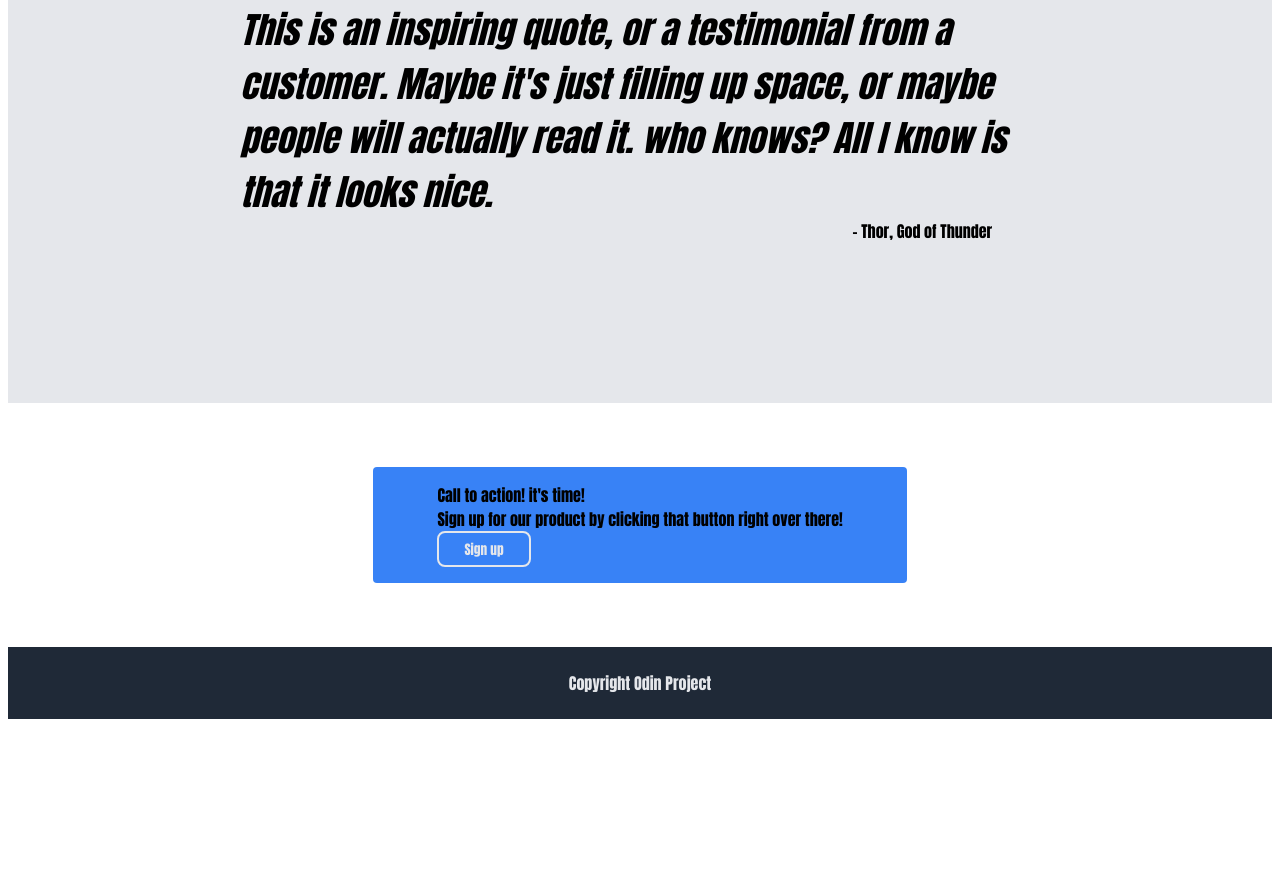
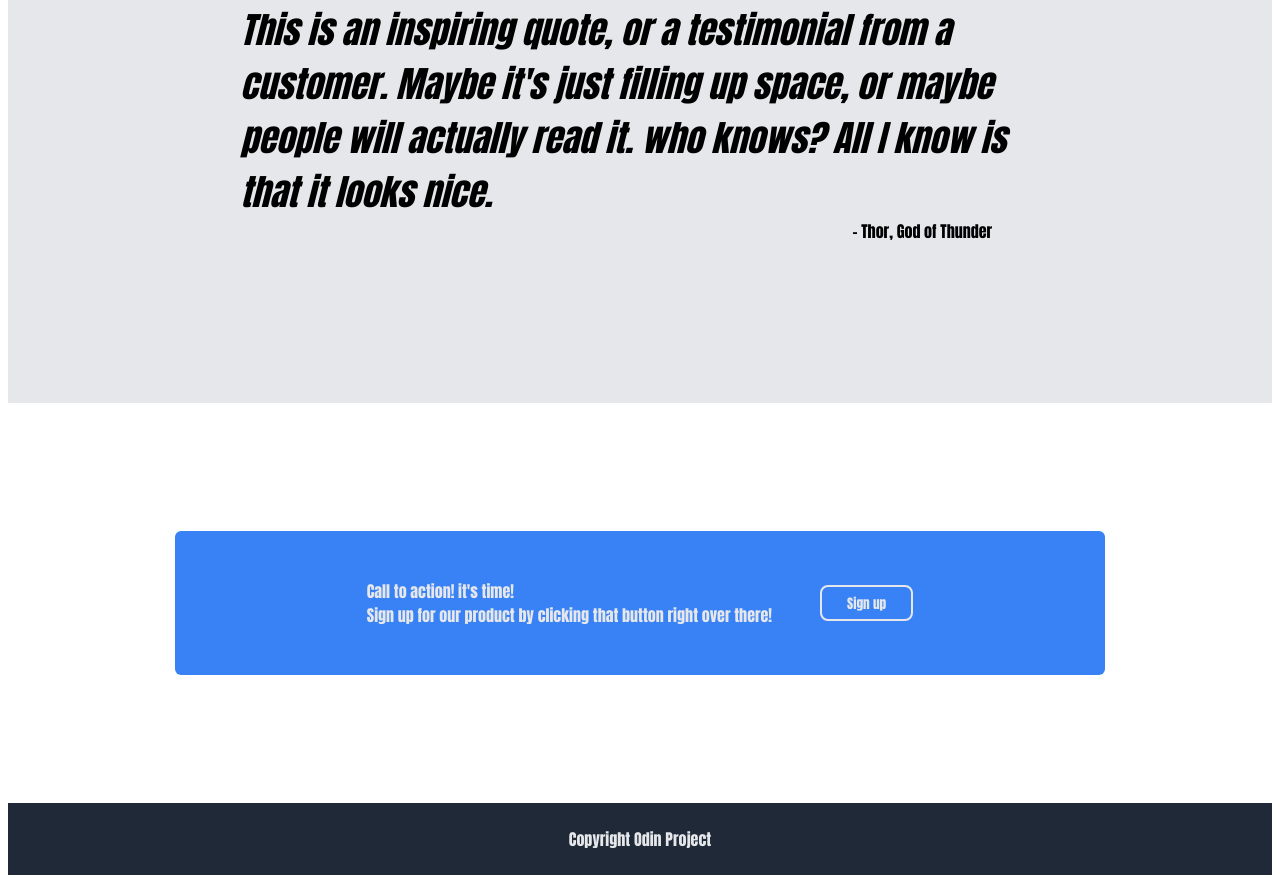
Before and after one commit to D-ADiaz/Landing-Page-Project, a plain HTML site: page index.html in a window 1280 px wide. Shown: the part 1122-2005 px from the top of the page. Before the commit the page ends 1849 px from the top, so only its background shows below. Drawn offline with Linux system fonts and the light colour scheme.

Commit message:
Finalize sections

```diff
--- a/index.html
+++ b/index.html
@@ -55,8 +55,7 @@
         </div>
         <div class="section-4">
           <div class="bluecontainer">
-            <div class="callAction">Call to action! it's time! </div>
-              <div class="callAction second">Sign up for our product by clicking that button right over there!</div>
+            <div class="callAction">Call to action! it's time! <div class="testers">Sign up for our product by clicking that button right over there!</div></div>
               <div class="callAction button"><button class="sign-up two"><a class = "button-text "href="#"> Sign up</a></button></div>
 
 
--- a/style.css
+++ b/style.css
@@ -15,12 +15,13 @@
 .header{
     display: flex;
    /* border: 10px solid green;*/
-    justify-content: space-around;
+    justify-content: center;
     font-family: Impact,'Arial Narrow Bold', sans-serif;
     background-color: #1F2937;
     height: 5vh;
-    padding-left: 2em;
-    padding-right: 2em;
+    padding-left: 4em;
+    padding-right: 4em;
+    gap:345px;
 }
 .logo{
     font-size: 24px;
@@ -157,12 +158,11 @@ a{
 .section-3{
     display:flex;
     flex:1;
-    flex-wrap: wrap;
     background-color: #e5e7eb;
     flex-direction: column;
     align-items: center;
     justify-content: center;
-    padding:10em 4em;
+    padding:10em 5em;
 }
 
 .quote{
@@ -194,11 +194,24 @@ a{
 .bluecontainer{
     display: flex;
     background-color: #3882f6;
-    flex-direction: column;
-    border-radius: 4px;
-    padding:1em 4em;
+    flex-direction: row;
+    border-radius: 6px;
+    padding:3em 12em;
+    align-items: center;
+    justify-content: space-around;
+    margin: 4em 2em;
 }
-
+.callAction{
+    color:#e5e7eb;
+    font-weight: 900;
+}
+.callAction.button{
+    padding-left: 3em;
+}
+.testers{
+    color:#e5e7eb;
+    font-weight: normal;
+}
 .footer{
     display: flex;
     align-items: center;
```
